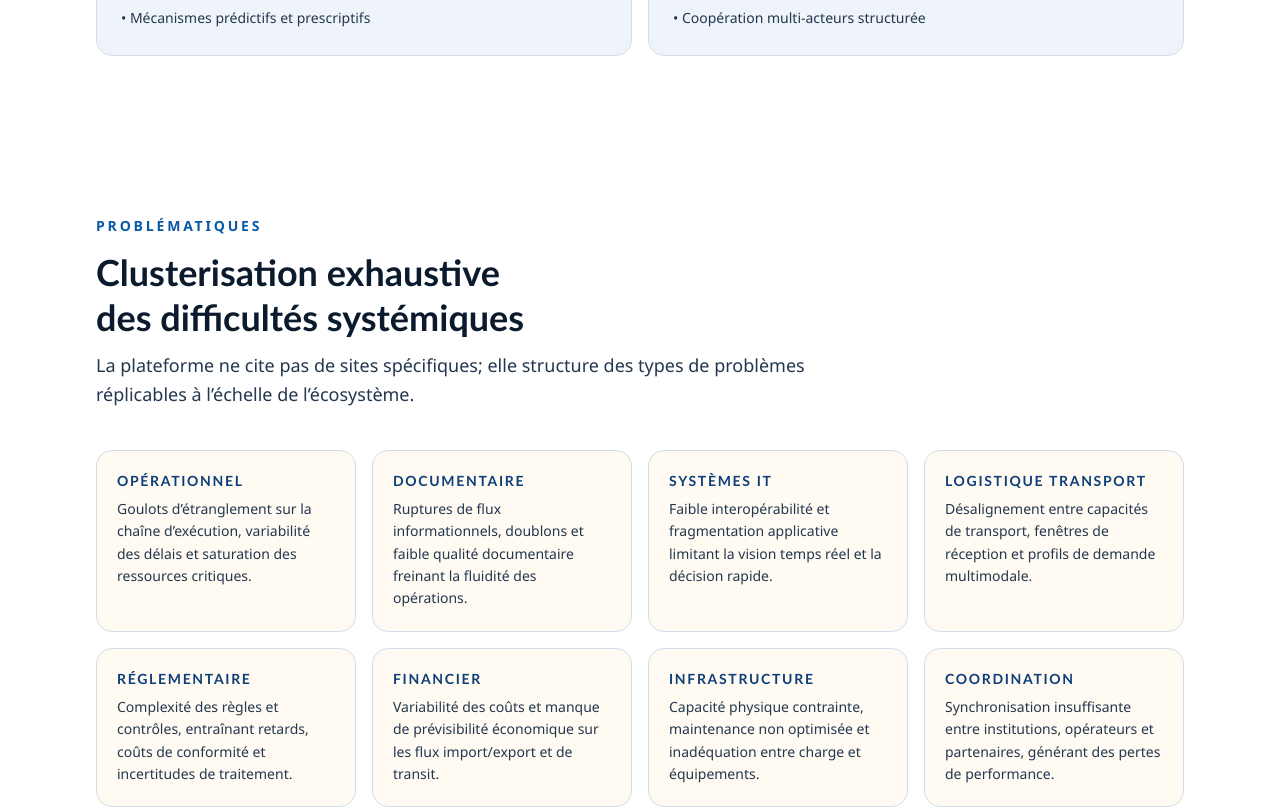
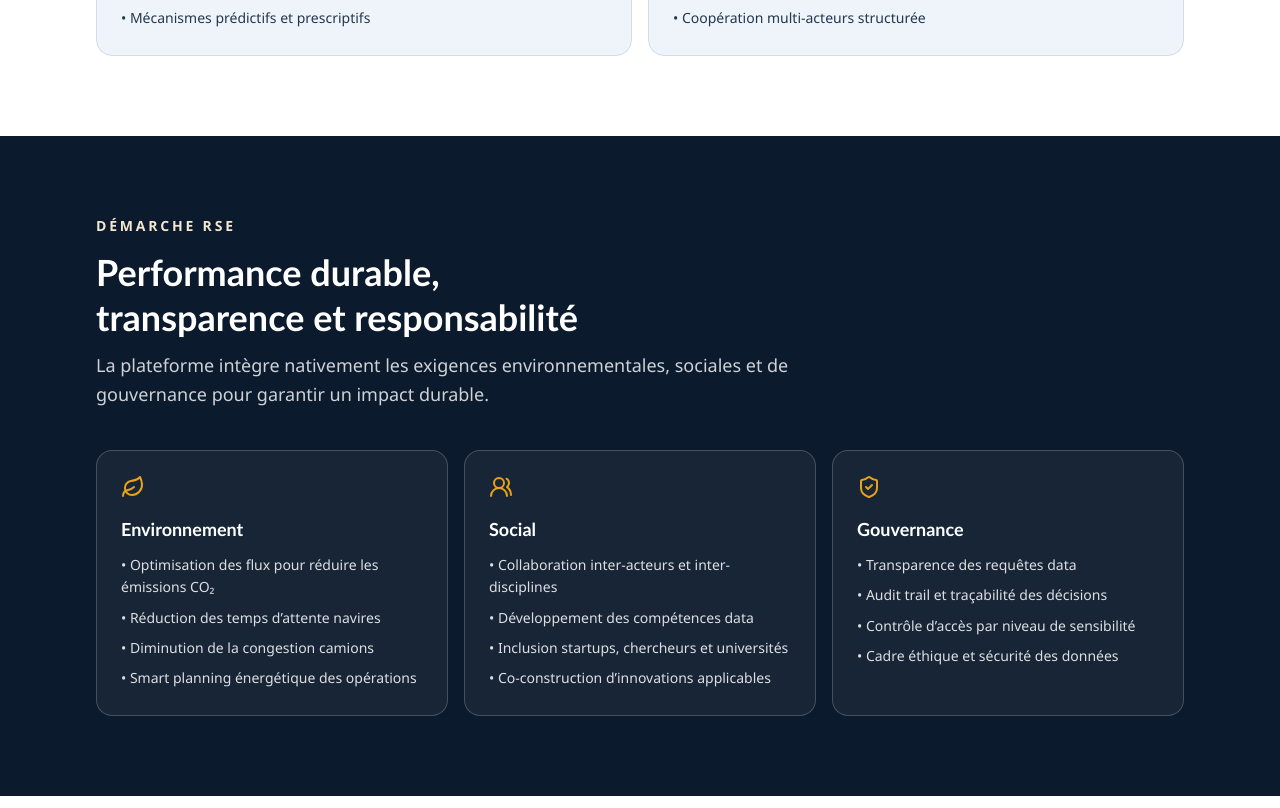
Before and after one commit to gabykant/pak-datathon-v2, a Next.js app: page / in a window 1280 px wide. Shown: the part 2820-3628 px from the top of the page. Built offline with nearby package versions, Linux system fonts and the light colour scheme.

Commit message:
Hide the 'problematique' content

```diff
--- a/src/app/page.tsx
+++ b/src/app/page.tsx
@@ -16,7 +16,7 @@ export default function HomePage() {
       <Hero />
       <ValueGrid />
       <StrategicPillars />
-      <ProblemClustersPreview />
+      {/* <ProblemClustersPreview /> */}
       <RseFramework />
       <ActorsEcosystem />
       <MethodologyMap />
```
